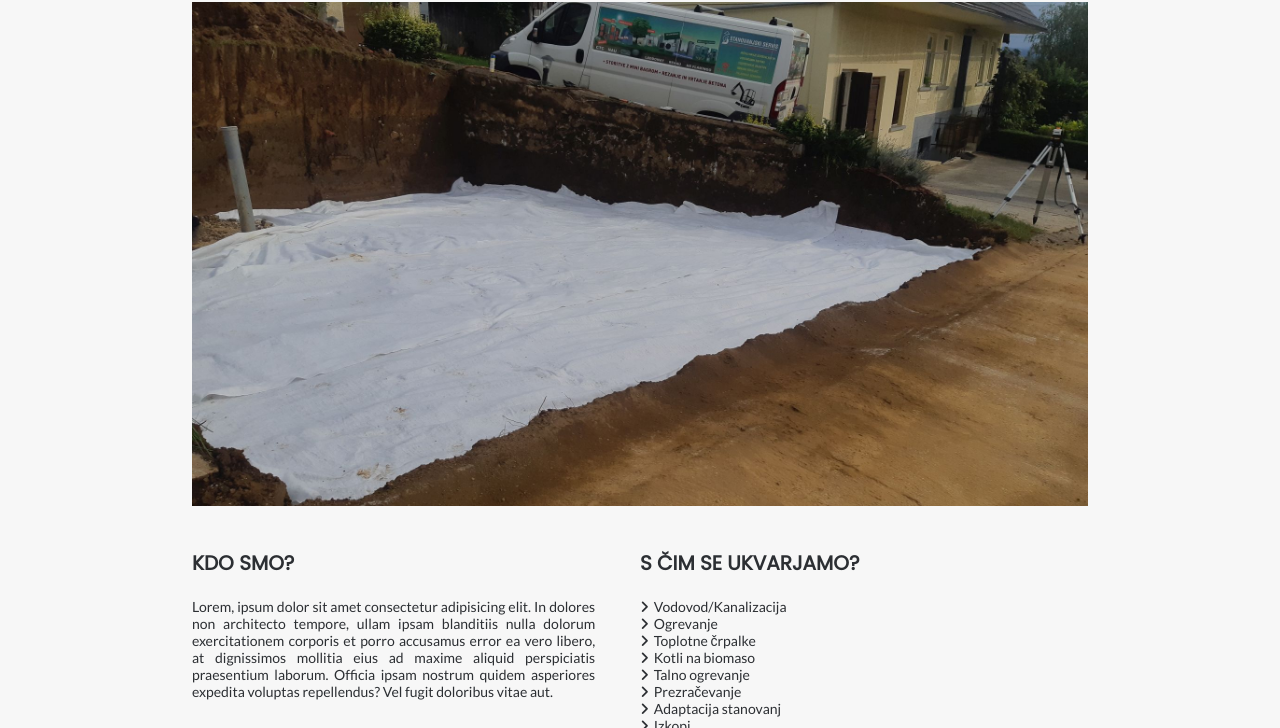
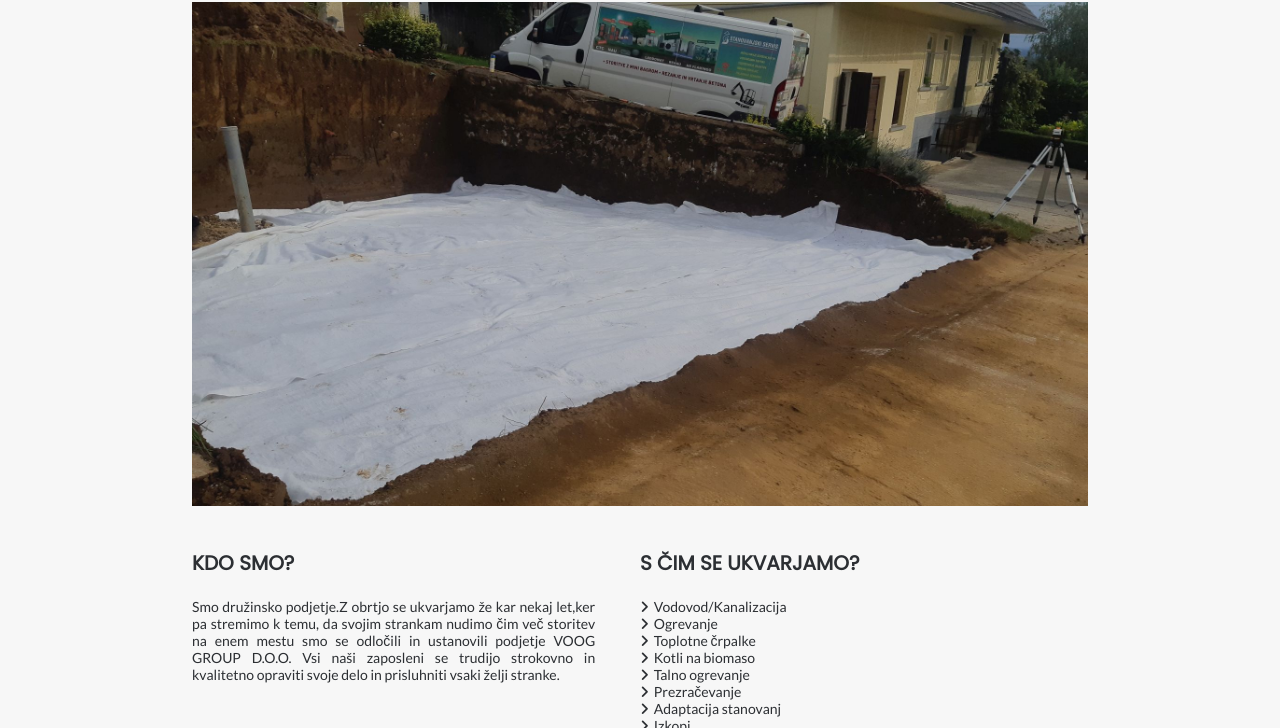
Before and after one commit to RokSkrbec/voog-group, a plain HTML site: page o-nas.html in a window 1280 px wide. Shown: the part 224-952 px from the top of the page. Drawn offline with nearby package versions, Linux system fonts and the light colour scheme.

Commit message:
Added gitignore and changed "o nas" text

```diff
--- a/o-nas.html
+++ b/o-nas.html
@@ -41,7 +41,9 @@
       <div class="content">
         <div class="first">
           <div class="title">Kdo smo?</div>
-          <div class="text">Lorem, ipsum dolor sit amet consectetur adipisicing elit. In dolores non architecto tempore, ullam ipsam blanditiis nulla dolorum exercitationem corporis et porro accusamus error ea vero libero, at dignissimos mollitia eius ad maxime aliquid perspiciatis praesentium laborum. Officia ipsam nostrum quidem asperiores expedita voluptas repellendus? Vel fugit doloribus vitae aut.</div>
+          <div class="text">
+            Smo družinsko podjetje.Z obrtjo se ukvarjamo že kar nekaj let,ker pa stremimo k temu, da svojim strankam nudimo čim več storitev na enem mestu smo se odločili in ustanovili podjetje VOOG GROUP D.O.O. Vsi naši zaposleni se trudijo strokovno in kvalitetno opraviti svoje delo in prisluhniti vsaki želji stranke.
+          </div>
         </div>
         <div class="second">
           <div class="title">S čim se ukvarjamo?</div>
```
Also changed, not shown: 1 other file.
